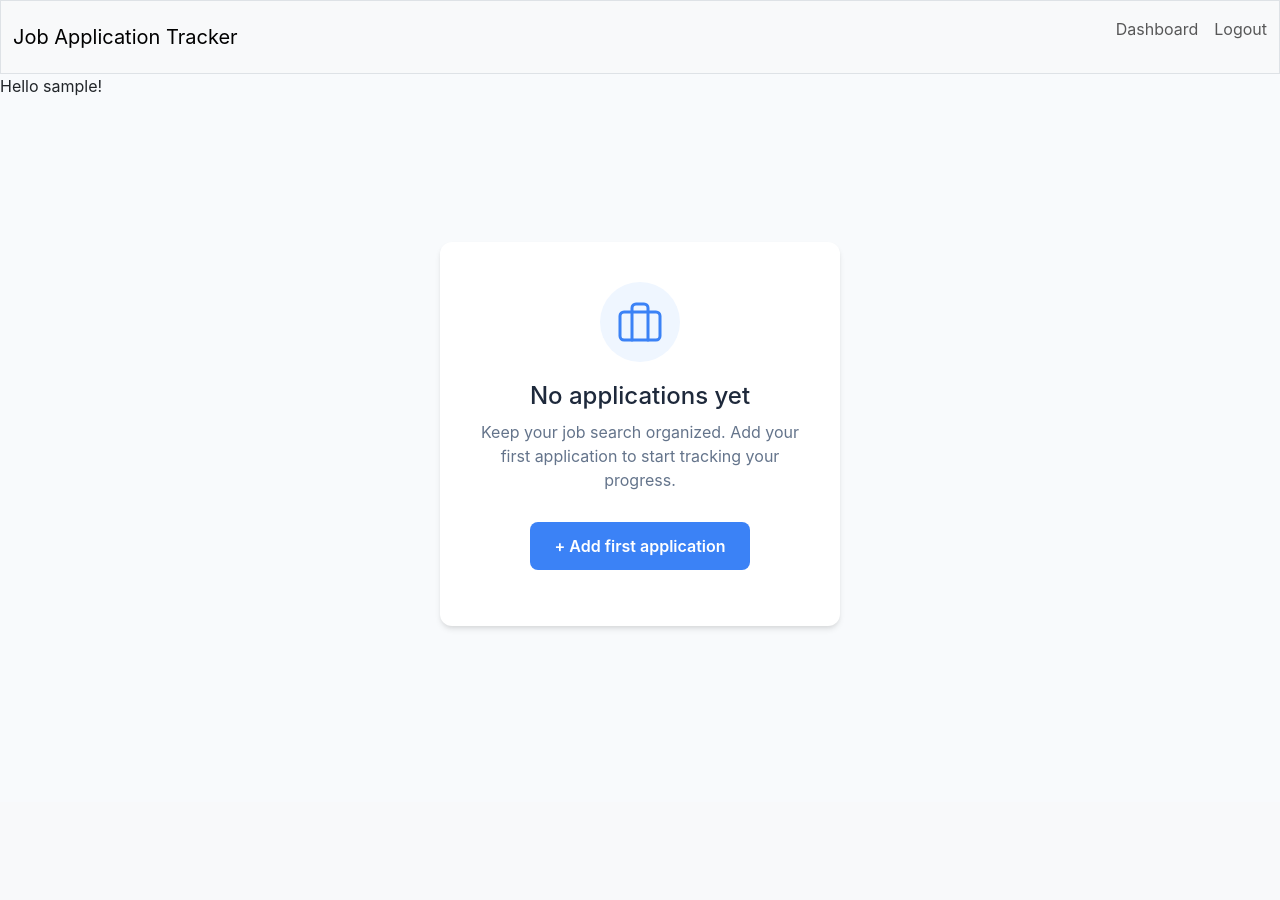
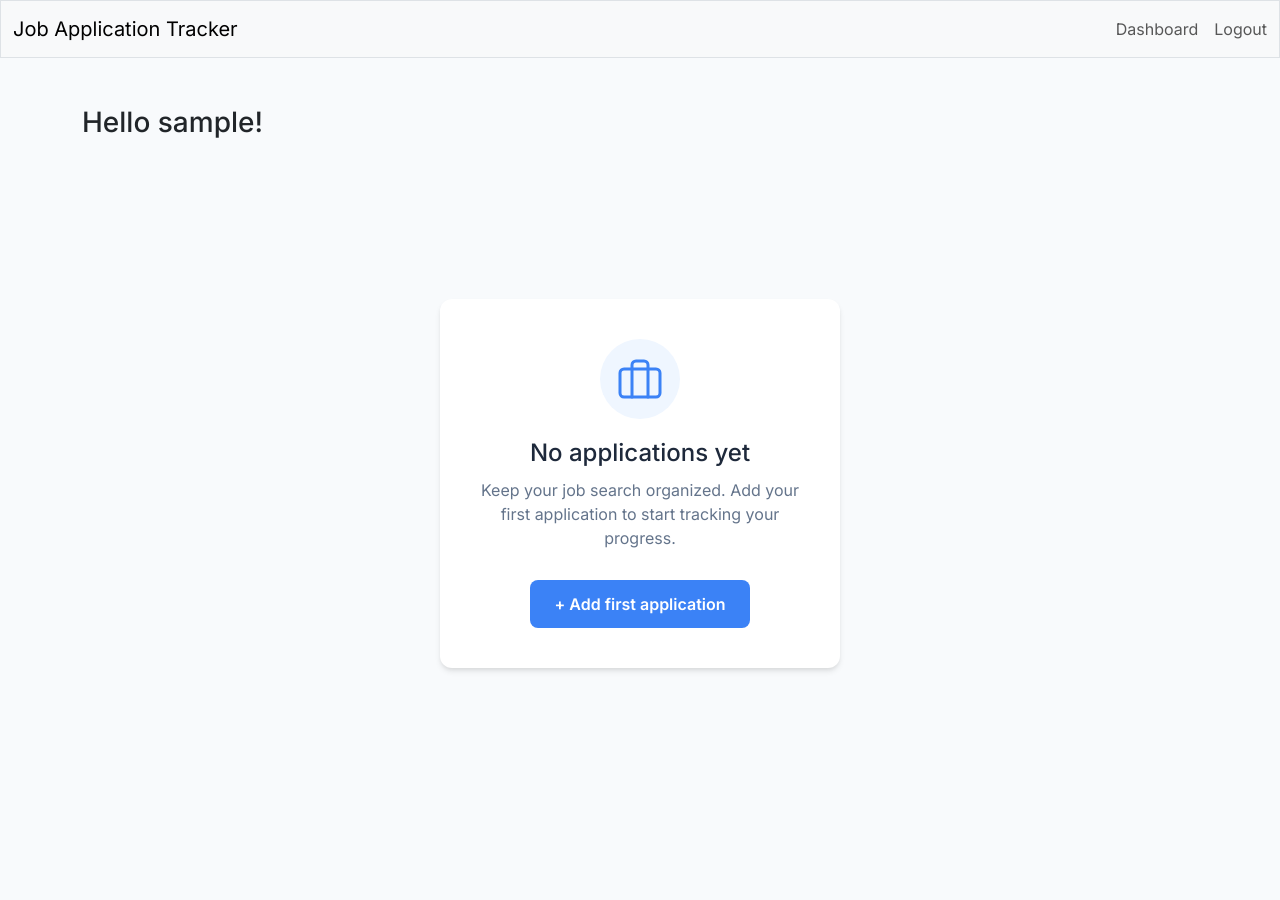
Before and after one commit to williamgrocha/job-application-tracker, a Flask app: page / in a window 1280 px wide. Before the commit the page ends 629 px from the top, so only its background shows below. Run offline with Flask 3, Linux system fonts and the light colour scheme; the visitor is signed in with stand-in values (Sample User, id 1); data comes from the database, SQL or seed files in the repository; data that the repository does not hold is empty.

Commit message:
refactor: layout and index-empty templates for improved structure and styling

```diff
--- a/static/styles.css
+++ b/static/styles.css
@@ -6,7 +6,7 @@ body {
     margin: 0;
 }
 
-#static {
+body.no-scroll {
     overflow: hidden;
 }
 
--- a/templates/index-empty.html
+++ b/templates/index-empty.html
@@ -1,63 +1,25 @@
-<html lang="en">
+{% extends "layout.html" %}
 
-    <head>
+{% block title %}
+    Hello, {{ username }}!
+{% endblock %}
 
-        <meta charset="utf-8">
-        <meta name="viewport" content="initial-scale=1, width=device-width">
+{% block body_class %}no-scroll{% endblock %}
 
-        <!-- http://getbootstrap.com/docs/5.3/ -->
-        <link href="https://cdn.jsdelivr.net/npm/bootstrap@5.3.8/dist/css/bootstrap.min.css" rel="stylesheet" integrity="sha384-sRIl4kxILFvY47J16cr9ZwB07vP4J8+LH7qKQnuqkuIAvNWLzeN8tE5YBujZqJLB" crossorigin="anonymous">
-        <script src="https://cdn.jsdelivr.net/npm/bootstrap@5.3.8/dist/js/bootstrap.bundle.min.js" integrity="sha384-FKyoEForCGlyvwx9Hj09JcYn3nv7wiPVlz7YYwJrWVcXK/BmnVDxM+D2scQbITxI" crossorigin="anonymous"></script>
-
-        <link href="/static/favicon.ico" rel="icon">
-
-        <link href="/static/styles.css" rel="stylesheet">
-
-        <title>Hello, {{ username }}!</title>
-
-    </head>
-
-    <body id="static">
-
-        <nav class="bg-light border navbar navbar-light position-relative">
-            <div class="container-fluid">
-                <a class="navbar-brand" href="/"><span>Job Application Tracker</span></a>
-                <div class="d-flex">
-                    {% if not session.get("user_id") %}
-                    <ul class="navbar-nav d-flex flex-row gap-3">
-                        <li class="nav-item"><a class="nav-link" href="/login">Login</a></li>
-                        <li class="nav-item"><a class="nav-link" href="/register">Register</a></li>
-                    </ul>
-                    {% else %}
-                    <ul class="navbar-nav d-flex flex-row gap-3">
-                        <li class="nav-item"><a class="nav-link" href="/dashboard">Dashboard</a></li>
-                        <form action="/logout" onsubmit="return confirm('Are you sure you want to logout?')"><li class="nav-item"><button type="submit" class="btn btn-link nav-link">Logout</button></li></form>
-                    </ul>
-                    {% endif %}
-                </div>
-            </div>
-        </nav>
-
-        <main>
-    <div>
-        <p>Hello {{ username }}!</p>
-    </div>
+{% block main %}
+    <h3 class="mb-4 text-start">Hello {{ username }}!</h3>
     <div class="empty-state-container">
         <div class="empty-state-card">
             <div class="icon-circle">
-            <svg xmlns="http://www.w3.org/2000/svg" width="48" height="48" viewBox="0 0 24 24" fill="none" stroke="#3b82f6" stroke-width="1.5" stroke-linecap="round" stroke-linejoin="round"><rect width="20" height="14" x="2" y="7" rx="2" ry="2"/><path d="M16 21V5a2 2 0 0 0-2-2h-4a2 2 0 0 0-2 2v16"/></svg>
+                <svg xmlns="http://www.w3.org/2000/svg" width="48" height="48" viewBox="0 0 24 24" fill="none" stroke="#3b82f6" stroke-width="1.5" stroke-linecap="round" stroke-linejoin="round"><rect width="20" height="14" x="2" y="7" rx="2" ry="2"/><path d="M16 21V5a2 2 0 0 0-2-2h-4a2 2 0 0 0-2 2v16"/></svg>
             </div>
             <h2>No applications yet</h2>
             <p>Keep your job search organized. Add your first application to start tracking your progress.</p>
-            <form action="/create" method="GET"><button class="btn-primary">
-                <span>+</span> Add first application</button><form>
-            </div>
+            <form action="/create" method="GET">
+                <button class="btn-primary" type="submit">
+                    <span>+</span> Add first application
+                </button>
+            </form>
         </div>
-        </main>
-
-        <footer class="mb-5">
-        </footer>
-
-    </body>
-
-</html>
+    </div>
+{% endblock %}
--- a/templates/layout.html
+++ b/templates/layout.html
@@ -23,7 +23,7 @@
 
     </head>
 
-    <body>
+    <body class="{% block body_class %}{% endblock %}">
         <nav class="bg-light border navbar navbar-light position-relative">
             <div class="container-fluid">
                 <a class="navbar-brand" href="/"><span>Job Application Tracker</span></a>
@@ -52,7 +52,7 @@
             {% endwith %}
         </nav>
 
-        <main class="container py-5 text-center">
+        <main class="{% block main_class %}container py-5 text-center{% endblock %}">
             {% block main %}
 
             {% endblock %}
```
